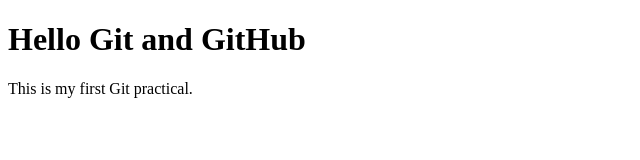
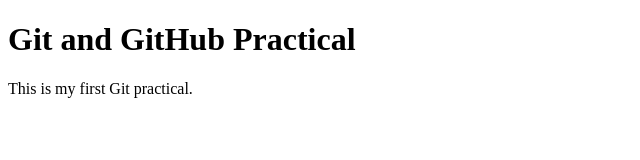
Before and after one commit to parthchopade44-cloud/git-practical-final-PARTH, a plain HTML site: page index.html in a window 1280 px wide. Shown: the whole page, without its empty margins (0-640 px from the left). Drawn offline with Linux system fonts and the light colour scheme.

Commit message:
Update heading

```diff
--- a/index.html
+++ b/index.html
@@ -4,7 +4,7 @@
     <title>Git Practical</title>
 </head>
 <body>
-    <h1>Hello Git and GitHub</h1>
+    <h1>Git and GitHub Practical</h1>
     <p>This is my first Git practical.</p>
 </body>
 </html>
```
